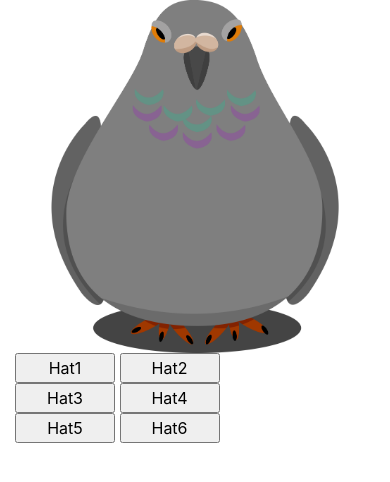
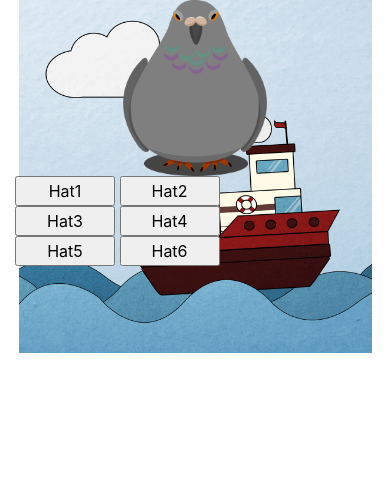
Before and after one commit to DandyBrandy/pigeon-dressup, a plain HTML site: page index.html in a window 390 px wide. Drawn offline with nearby package versions, Linux system fonts and the light colour scheme.

Commit message:
Created background art for captain pigeon and made it responsive with screen size

```diff
--- a/index.html
+++ b/index.html
@@ -5,6 +5,7 @@
         <meta name="viewport" content="width=device-width, initial-scale=1">
         <link rel="stylesheet" href="https://maxcdn.bootstrapcdn.com/bootstrap/4.0.0-beta/css/bootstrap.min.css" integrity="sha384-/Y6pD6FV/Vv2HJnA6t+vslU6fwYXjCFtcEpHbNJ0lyAFsXTsjBbfaDjzALeQsN6M" crossorigin="anonymous">
         <link rel="stylesheet" href="main.css">
+        <link rel="stylesheet" href="waves.css">
     </head>
 
     <body>
--- a/main.css
+++ b/main.css
@@ -16,10 +16,17 @@ img
 {
     display: block;
     margin: 0 auto;
-    max-width: 80%;
+    max-width: 40%;
     height: auto;
 }
-
+.pigeon
+{
+    background-image: url("img/pigeoncaptain.gif");
+    background-repeat: no-repeat;
+    background-size: contain;
+    background-position: center;
+    height: 200%;
+}
 @media all and (max-width: 767px)
 {
     img
```
Also changed, not shown: img/pigeoncaptain.gif (added).
